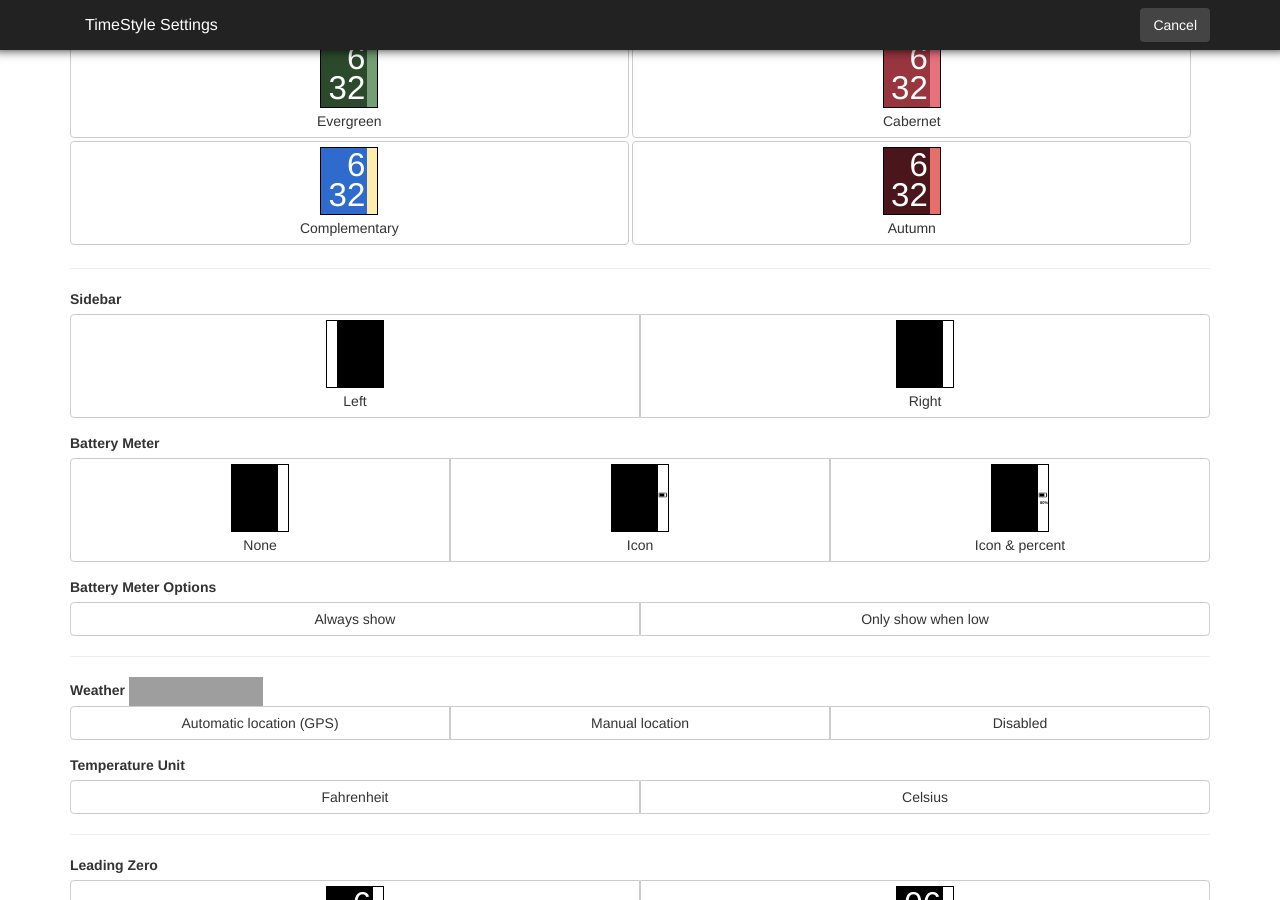
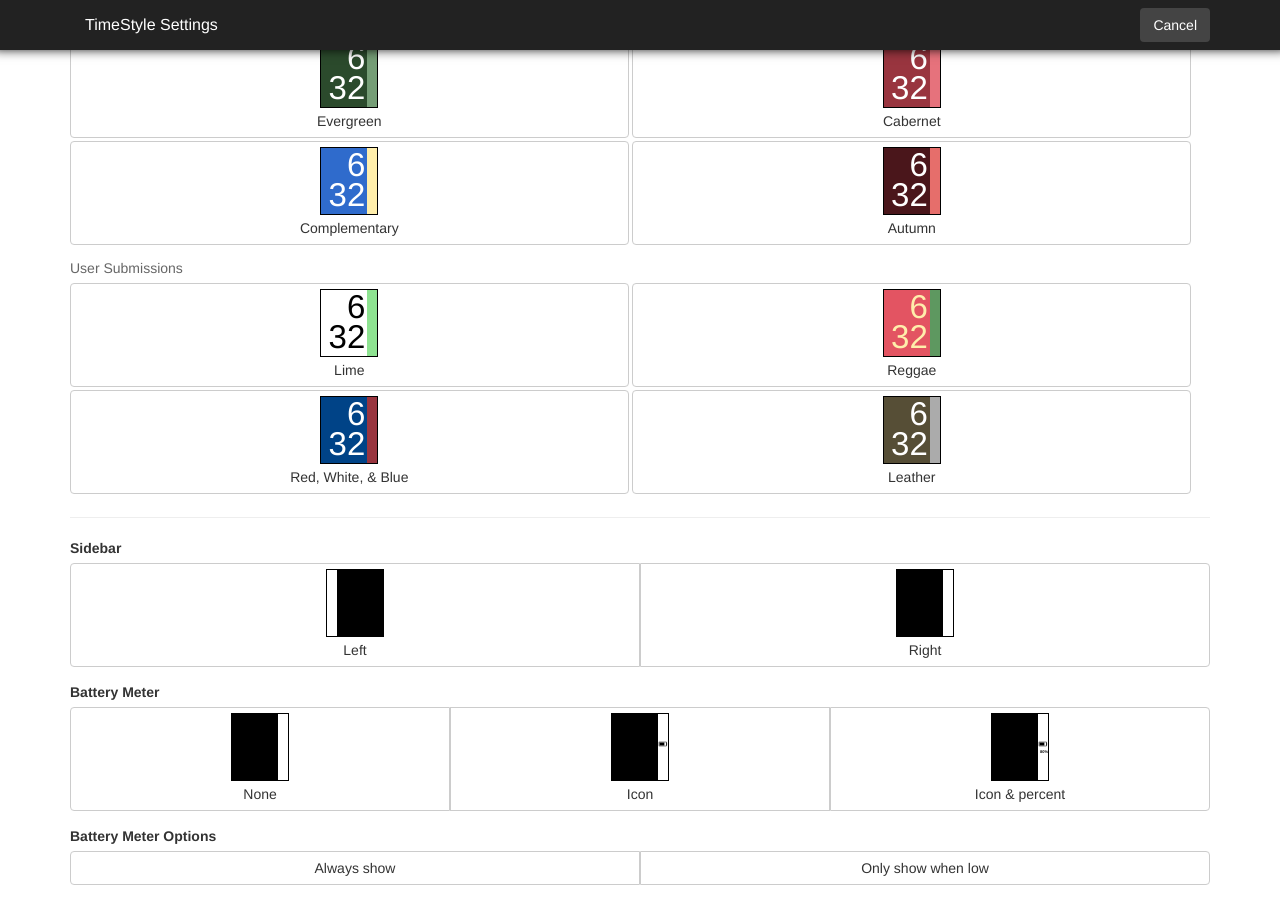
Before and after one commit to freakified/TimeStylePebble, a Jekyll site: the page built from config_color.html, in a window 1280 px wide and 900 px high, scrolled down 1352 px. Built offline with Jekyll 4.4.1, drawn with Linux system fonts in a browser that asks for light colours; nearby versions of some CDN libraries; grey boxes are pictures that could not be loaded.

Commit message:
Added contributed themes, and catalan language

```diff
--- a/_includes/config_common_options.html
+++ b/_includes/config_common_options.html
@@ -169,4 +169,5 @@
   <option data-setting="9">Ελληνικά (requires language pack)</option>
   <option data-setting="14">Română</option>
   <option data-setting="13">Tiếng Việt</option>
+  <option data-setting="15">Català</option>
 </select>
--- a/_includes/config_theme_color.html
+++ b/_includes/config_theme_color.html
@@ -151,7 +151,27 @@
           <div class="example_face " style="background: #550000; color: #FFFFFF; border-color: #FF5500;">6<br>32</div>
           Autumn
         </label>
-
+       <p>User Submissions</p>
+        <label class="btn btn-default" data-time-color="#000000" data-time-bg-color="#ffffff" data-sidebar-color="#00ff00">
+          <input type="radio" name="options" id="option2" autocomplete="off">
+          <div class="example_face " style="color: #000000; background: #ffffff; border-color: #00ff00;">6<br>32</div>
+          Lime
+        </label>
+        <label class="btn btn-default" data-time-color="#ffff00" data-time-bg-color="#ff0000" data-sidebar-color="#00aa00" data-sidebar-text-color="#ffffff">
+          <input type="radio" name="options" id="option2" autocomplete="off">
+          <div class="example_face " style="color: #ffff00; background: #ff0000; border-color: #00aa00;">6<br>32</div>
+          Reggae
+        </label>
+        <label class="btn btn-default" data-time-color="#ffffff" data-time-bg-color="#0000aa" data-sidebar-color="#aa0000" data-sidebar-text-color="#ffffff">
+          <input type="radio" name="options" id="option2" autocomplete="off">
+          <div class="example_face " style="color: #FFFFFF; background: #0000aa; border-color: #aa0000;">6<br>32</div>
+          Red, White, &amp; Blue
+        </label>
+        <label class="btn btn-default" data-time-color="#FFFFFF" data-time-bg-color="#555500" data-sidebar-color="#aaaaaa">
+          <input type="radio" name="options" id="option2" autocomplete="off">
+          <div class="example_face " style="color: #FFFFFF; background: #555500; border-color: #aaaaaa;">6<br>32</div>
+          Leather
+        </label>
       </div>
     </div>
   </div>
```
